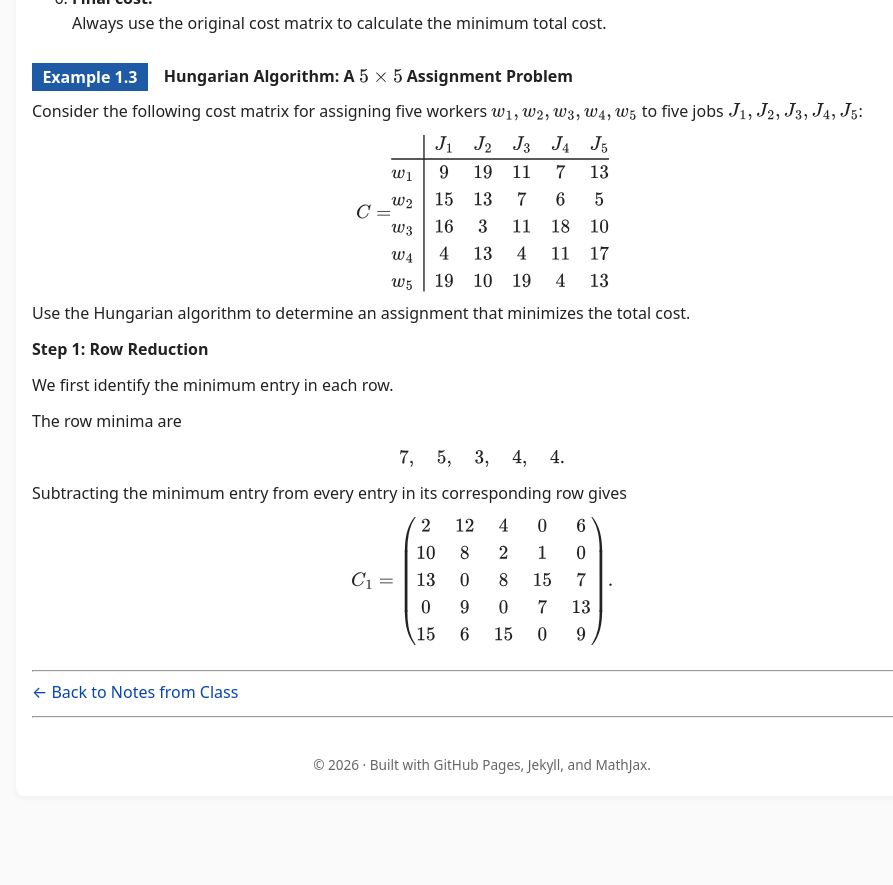
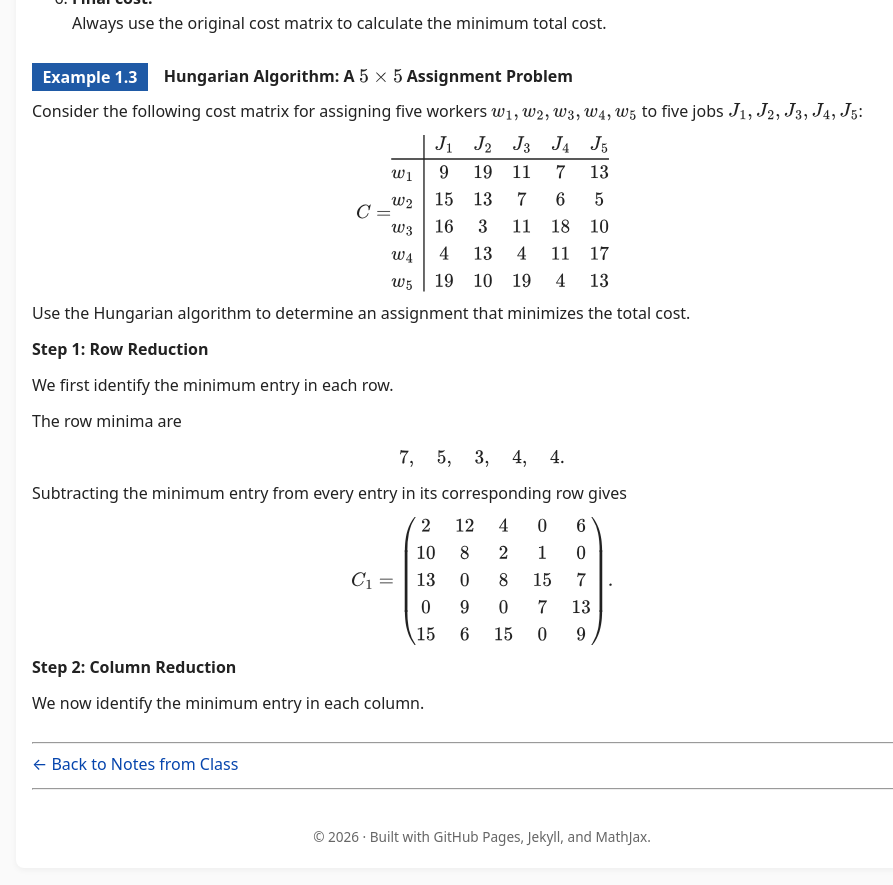
Before and after one commit to SaleemKamaludin/SaleemKamaludin.github.io, a Jekyll site: the page built from courses/math-2276/notes-from-class/supplementary-lecture-6/index.md, in a window 1280 px wide and 900 px high, scrolled down 6742 px. Shown: the top 885 px of the window, without its empty margins (158-1051 px from the left). Built offline with Jekyll 4.4.1, drawn with Linux system fonts in a browser that asks for light colours; before the commit the page ends 7570 px from its top, so only the background shows below that.

Commit message:
Begin Step 2 column reduction in Example 1.3

```diff
--- a/courses/math-2276/notes-from-class/supplementary-lecture-6/index.md
+++ b/courses/math-2276/notes-from-class/supplementary-lecture-6/index.md
@@ -1092,6 +1092,18 @@ C_1=
 
     </div>
 </div>
+
+  <div id="example-hungarian-five-by-five-step-2-column-reduction">
+
+    <p>
+      <strong>Step 2: Column Reduction</strong>
+    </p>
+
+    <p>
+      We now identify the minimum entry in each column.
+    </p>
+
+  </div>
 </div>
 
 
```
